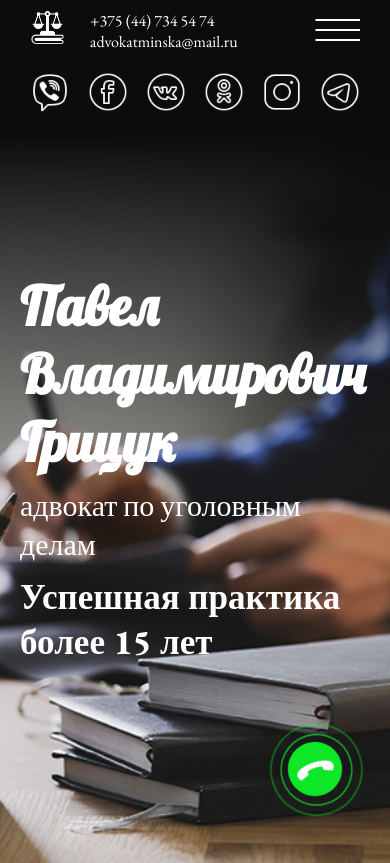
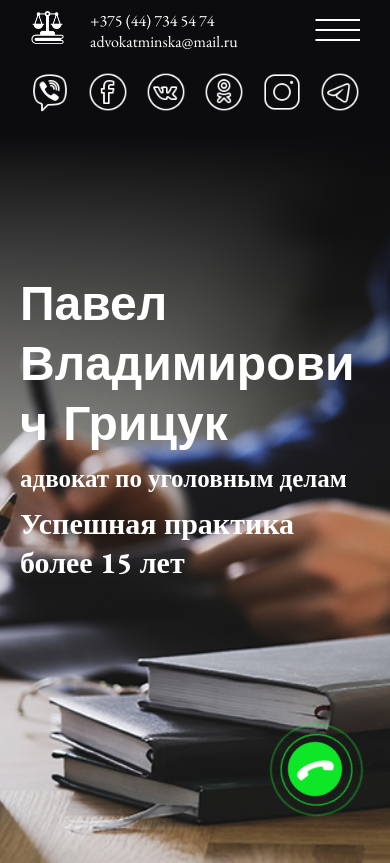
Before and after one commit to patciahevich/gritsuk, a React (Create React App) app: page / in a window 390 px wide. Shown: the top 863 px of the page. Built offline with nearby package versions, Linux system fonts and the light colour scheme.

Commit message:
fix: change decor font

```diff
--- a/public/index.html
+++ b/public/index.html
@@ -6,7 +6,7 @@
     <meta name="viewport" content="width=device-width, initial-scale=1.0" />
     <link rel="preconnect" href="https://fonts.googleapis.com">
     <link rel="preconnect" href="https://fonts.gstatic.com" crossorigin>
-    <link href="https://fonts.googleapis.com/css2?family=EB+Garamond:ital,wght@0,400..800;1,400..800&family=Exo+2:ital,wght@0,100..900;1,100..900&family=Lobster&display=swap" rel="stylesheet">
+    <link href="https://fonts.googleapis.com/css2?family=EB+Garamond:ital,wght@0,400..800;1,400..800&family=Lexend+Deca:wght@100..900&display=swap" rel="stylesheet">
     <meta
       name="description"
       content="Web site created using create-react-app"
--- a/src/hook/hook.scss
+++ b/src/hook/hook.scss
@@ -18,6 +18,10 @@ h1 {
 
   color: white;
   font-size: 30px;
+  p {
+    font-size: 36px;
+    font-weight: 700;
+  }
 }
 
 h3 {
@@ -34,3 +38,17 @@ h3 {
     word-break: break-word;
   }
 }
+
+@media screen and (max-width:540px) {
+  .hook {
+    p {
+      font-size: 25px;
+    }
+    h3 {
+      font-size: 30px;
+    }
+    h1 {
+      font-size: 48px;
+    }
+  }
+}
--- a/src/utils/variables.scss
+++ b/src/utils/variables.scss
@@ -1,3 +1,3 @@
 $gold: #ad854f;
-$decor_font: "Lobster", sans-serif;
+$decor_font: "Lexend Deca", sans-serif;
 $main_font: "EB Garamond", serif;
```
